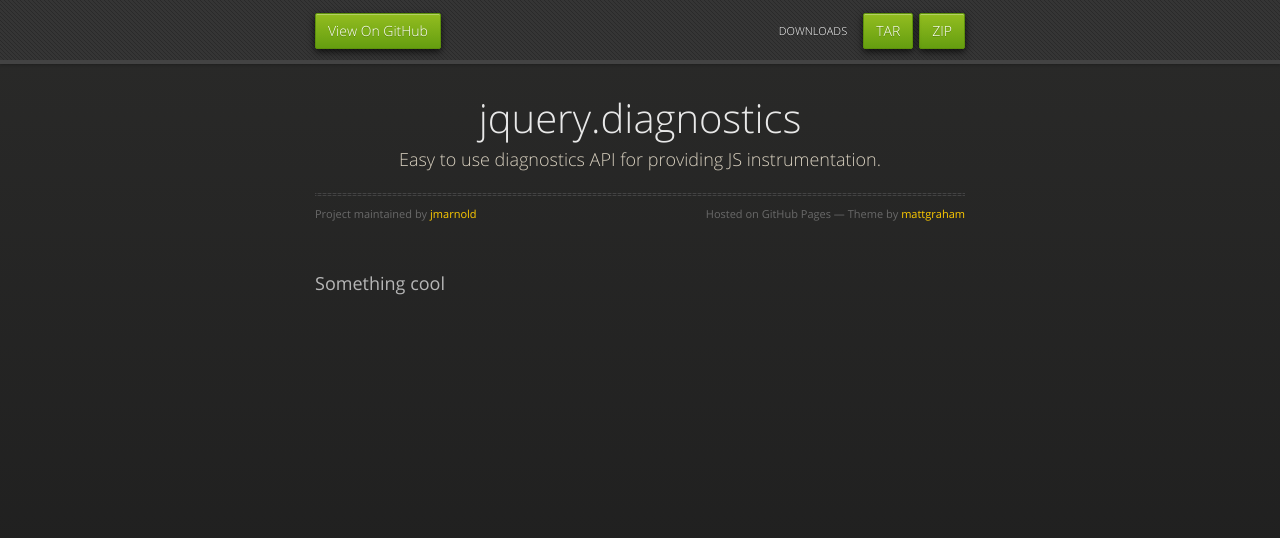
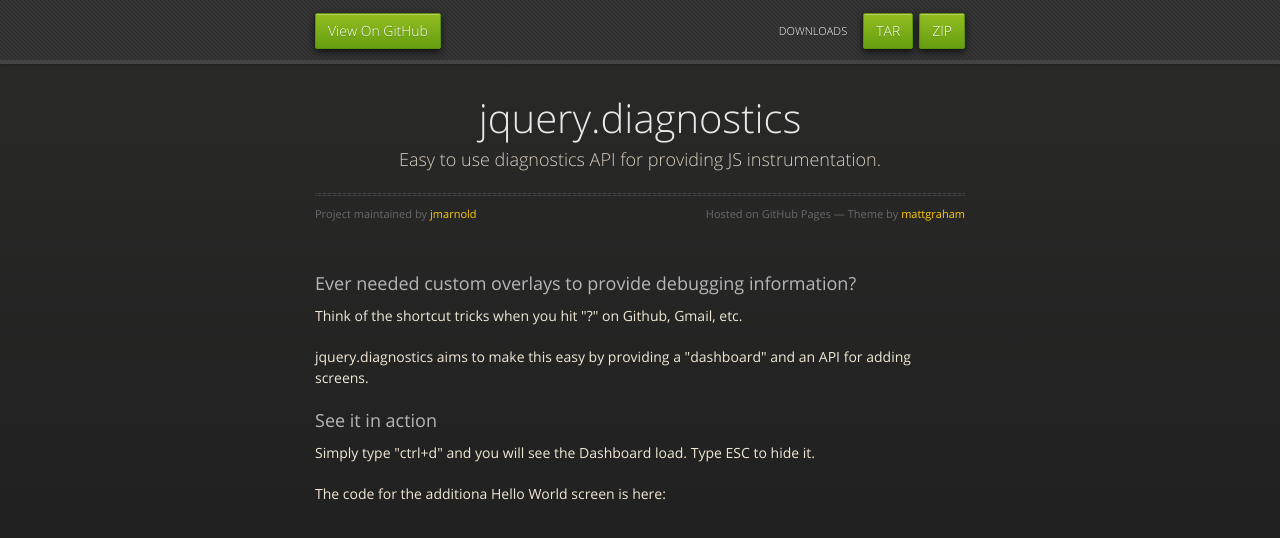
Before and after one commit to jmarnold/jquery.diagnostics, a plain HTML site: page index.html in a window 1280 px wide. Drawn offline with nearby package versions, Linux system fonts and the light colour scheme.

Commit message:
Making the page a demo

```diff
--- a/index.html
+++ b/index.html
@@ -8,6 +8,9 @@
     <link rel="stylesheet" href="stylesheets/pygment_trac.css">
     <script src="https://ajax.googleapis.com/ajax/libs/jquery/1.7.1/jquery.min.js"></script>
     <script src="javascripts/respond.js"></script>
+    <script src="https://raw.github.com/jmarnold/jquery.diagnostics/master/lib/jquery.hotkeys.js"></script>
+    <script src="https://raw.github.com/jmarnold/jquery.diagnostics/master/jquery.diagnostics.js"></script>
+    <script src="https://raw.github.com/gist/2893912/e98d040e758a13c8fda3361810047e7698fd5085/hello-world.js"></script>
     <!--[if lt IE 9]>
       <script src="//html5shiv.googlecode.com/svn/trunk/html5.js"></script>
     <![endif]-->
@@ -38,7 +41,15 @@
           <span class="credits right">Hosted on GitHub Pages &mdash; Theme by <a href="http://twitter.com/#!/michigangraham">mattgraham</a></span>
         </div>
 
-        <h3>Something cool</h3>
+        <h3>Ever needed custom overlays to provide debugging information?</h3>
+        <p>Think of the shortcut tricks when you hit "?" on Github, Gmail, etc.</p>
+        <p>jquery.diagnostics aims to make this easy by providing a "dashboard" and an API for adding screens.</p>
+
+        <h3>See it in action</h3>
+        <p>Simply type "ctrl+d" and you will see the Dashboard load. Type ESC to hide it.</p>
+
+        <p>The code for the additiona Hello World screen is here:</p>
+        <script src="https://gist.github.com/2893912.js?file=hello-world.js"></script>
       </section>
 
     </div>
```
